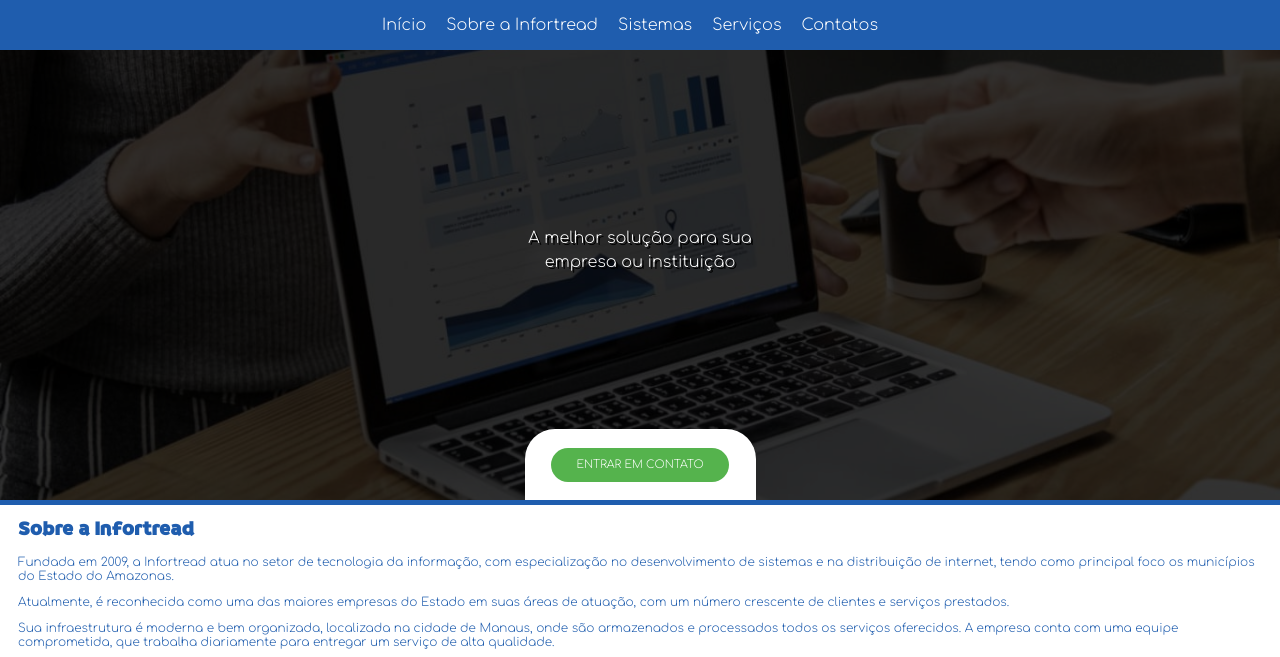
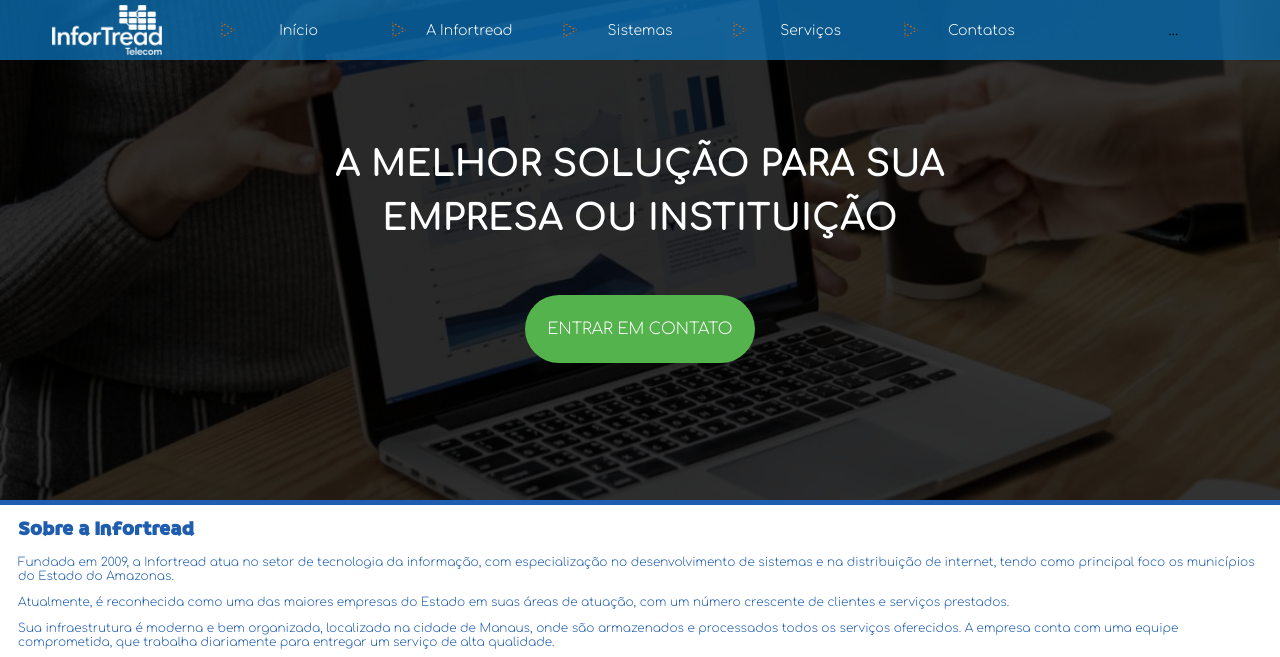
Before and after one commit to AlcemirMacedo/infortreadteleconweb, a Laravel app: page / in a window 1280 px wide. Shown: the top 657 px of the page. Run offline with Laravel 12, Linux system fonts and the light colour scheme.

Commit message:
continuando versão pc

```diff
--- a/public/css/banner-header.css
+++ b/public/css/banner-header.css
@@ -4,26 +4,97 @@
 }
 
 .menu_top{
-    width: 100vw;
-    height: 50px;
-    background-color: var(--blue-2);
-    position: absolute;
+    overflow: hidden;
+    width: 100%;
+    height: 60px;
+    background-color: rgba(10, 122, 197, 0.7);
+    position: fixed;
     z-index: 1000;
     display: flex;
     justify-content: center;
 }
+.menu_top div{
+    display: flex;
+    align-items: center;
+    justify-content: center;
+}
+.menu_top > div:nth-child(2){
+    justify-content: center;
+}
+.menu_top .logo img{
+    width: 110px;
+    cursor: pointer;
+    height: auto;
+    filter: invert(100%) sepia(100%) saturate(0%) brightness(200%);
+    transition: filter 0.4s ease;
+}
+.menu_top .logo img:hover{
+    filter: none;
+}
 .menu_top ul{
     display: flex;
+    width: 100%;
+    padding: 0;
+    margin: 0;
+    height: 100%;
+    justify-content: space-between;
+    align-items: center;
 }
 .menu_top ul li{
-    margin-right: 20px;
     color: var(--white);
+    padding: 0;
+    position: relative;
+    height: 60px;
+    display: flex;
+    justify-content: center;
+    align-items: center;
+    transition: all 0.5s ease-in-out;
+    font-size: 14px;
+    flex: 1;
 }
+.menu_top ul li a:link{
+    height: 100%;
+    width: 100%;
+    display: flex;
+    align-items: center;
+    justify-content: center;
+    text-align: center;
+}
+.menu_top ul li:hover{
+    background-color: var(--white);
+    color: var(--blue-2);
+}
+
+/* .services_section .sistems_card h1::before{
+    content: url('../images/icon_title.png');
+    display: inline-block;
+    width: 13px;
+    height: auto;
+    margin-right: 9px;
+} */
+.menu_top ul li::before{
+    content: url('../images/seta_menu.png');
+    display: inline-block;
+    position: absolute;
+    width: 10px;
+    left: 10px;
+    height: 10px;
+    transition: all 0.4s ease;
+    display: flex;
+    align-items: center;
+    justify-content: center;
+    text-align: center;
+}
+.menu_top ul li:hover::before{
+    transform: rotate(450deg);
+    left: 20px;
+}
+
 
 .banner{
     position: relative;
     height: 500px;
-    width: 100vw;
+    width: 100%;
     background: url('../images/computer-sistem-hand.jpeg');
     background-position: center;
     background-size: cover;
@@ -46,6 +117,9 @@
     display: flex;
     flex-direction: column;
     align-items: center;
+    justify-content: center;
+    width: 80%;
+    height: 100%;
 }
 .fade-bg .banner-content img{
     display: none;
@@ -53,15 +127,15 @@
     margin-bottom: 17px;
 }
 .fade-bg h2{
-    width: 225px;
+    width: 100%;
     text-align: center;
     color: var(--white);
-    font-weight: lighter;
-    font-size: 16px;
+    font-weight: bold;
+    font-size: 36px;
     line-height: 150%;
     margin: 0;
     padding: 0;
-    text-shadow: 2px 2px 0 black;
+    text-transform: uppercase;
 }
 .share{
     position:absolute;
@@ -86,33 +160,31 @@
 
 
 .fade-bg .area-cta{
-    position: absolute;
     display: flex;
     align-items: center;
     justify-content: center;
-    width: 231px;
-    height: 71px;
-    bottom: 0;
-    background-color: var(--white);
-    border-radius: 30px 30px 0 0;
+    border-radius: 30px 30px;
+    margin-top: 50px;
 }
 .fade-bg .area-cta .btn-cta{
     background-color: var(--green-contact);
     color: var(--white);
+    cursor: pointer;
     text-transform: uppercase;
-    width: 178px;
-    height: 34px;
-    font-weight: lighter;
-    font-size: 11px;
+    width: 230px;
+    height: 68px;
+    font-size: 16px;
     border-radius: 50px;
     display: flex;
     align-items: center;
     justify-content: center;
     gap: 10px;
+    transition: all 0.4s ease;
 }
 
 .fade-bg .area-cta .btn-cta:hover{
     background-color: var(--blue-2);
+    border-radius: 5px;
 }
 
 .fade-bg .area-cta .btn-cta p{
@@ -126,6 +198,16 @@
     height: 21px;
     margin-top: 15px;
 }
+
+
+
+
+
+/* /////////////////////////////////// */
+
+
+
+
 
 @media (max-width: 600px) {
     .menu_top{
@@ -189,8 +271,10 @@
         display: flex;
         flex-direction: column;
         align-items: center;
+        height: auto;
     }
     .fade-bg .banner-content img{
+        display: flex;
         width: 192px;
         margin-bottom: 17px;
     }
@@ -203,6 +287,7 @@
         line-height: 150%;
         margin: 0;
         padding: 0;
+        text-transform: none;
         text-shadow: 2px 2px 0 black;
     }
 
--- a/public/css/global.css
+++ b/public/css/global.css
@@ -62,6 +62,10 @@
     font-weight: normal;
     color: var(--orange-1);
 }
+a{
+    all: unset;
+    cursor: pointer;
+}
 span{
     color: var(--blue-2);
 }
@@ -76,6 +80,7 @@
    box-shadow: 3px 3px 5px rgba(0, 0, 0, 0.5);
    border: none;
 }
+
 
 input, textarea, select{
     all:unset;
--- a/resources/views/homeView.blade.php
+++ b/resources/views/homeView.blade.php
@@ -5,21 +5,26 @@
 {{-- Banner e Menu --}}
 {{-- menu top --}}
 <div class="menu_top">
-    <ul>
-        <li>Início</li>
-        <li>Sobre a Infortread</li>
-        <li>Sistemas</li>
-        <li>Serviços</li>
-        <li>Contatos</li>
-    </ul>
+    <div class="logo" style="flex: 1">
+        <img src="{{ asset('img/logo.png') }}" alt="Infortread Telecom">
+    </div>
+    <div style="flex: 4">
+        <ul>
+            <li><a href="#">Início</a></li>
+            <li><a href="#">A Infortread</a></li>
+            <li><a href="#">Sistemas</a></li>
+            <li><a href="#">Serviços</a></li>
+            <li><a href="#">Contatos</a></li>
+
+        </ul>
+    </div>
+    <div style="flex: 1">
+        ...
+    </div>
 </div>
 <section class="banner">
     <div class="fade-bg">
         <header>
-
-
-
-            {{-- Menu Toggle --}}
             <div class="menu-toggle">
                 <div>
                     <div></div>
@@ -38,7 +43,7 @@
         {{-- Logo e frase inicial --}}
         <div class="banner-content">
             <img src="{{ asset('images/logo-w.png') }}" alt="Infortread Telecom">
-            <h2>A melhor solução para sua empresa ou instituição</h2>
+            <h2>A melhor solução para sua <br/>empresa ou instituição</h2>
 
             {{-- Botão do CTA --}}
             <div class="area-cta">
```
Also changed, not shown: public/images/seta_menu.png (added).
